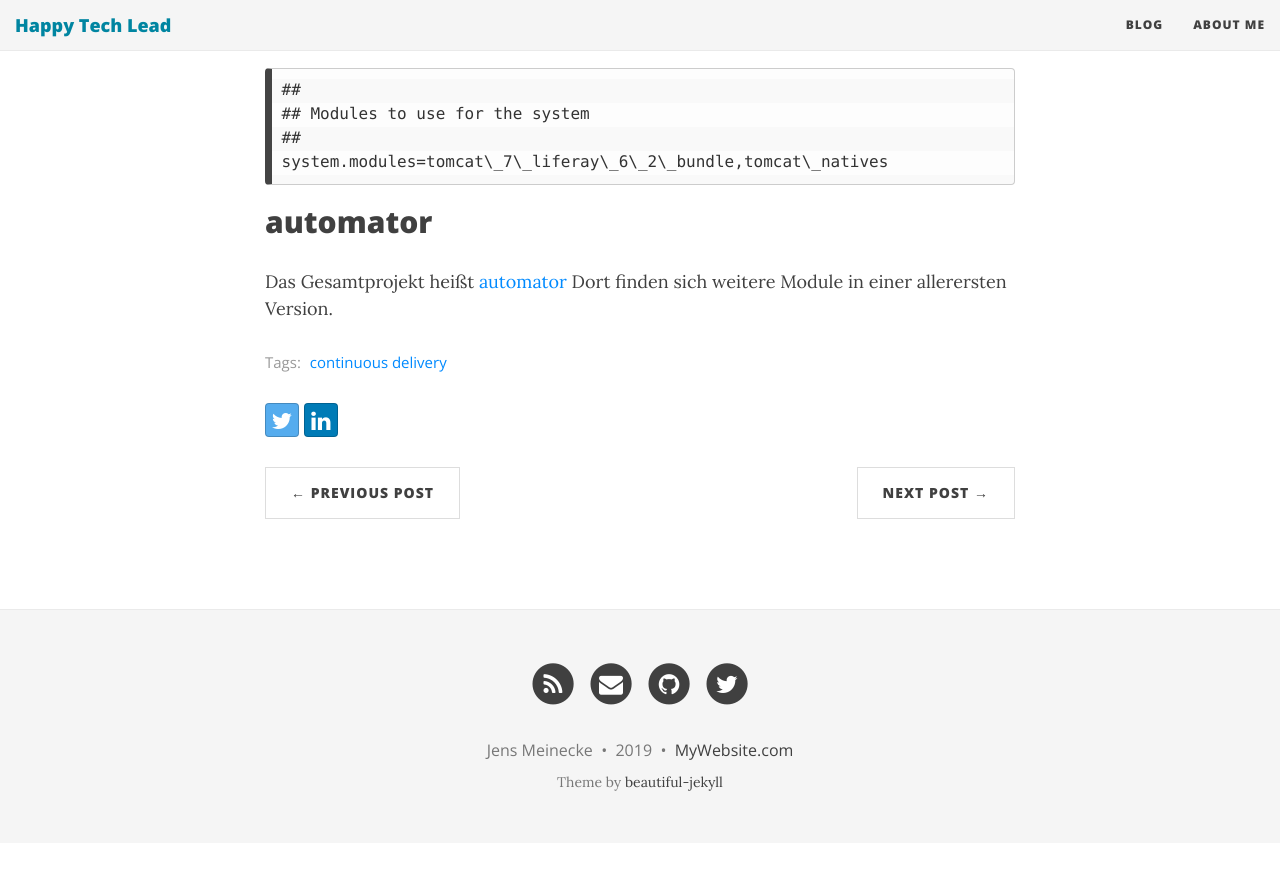
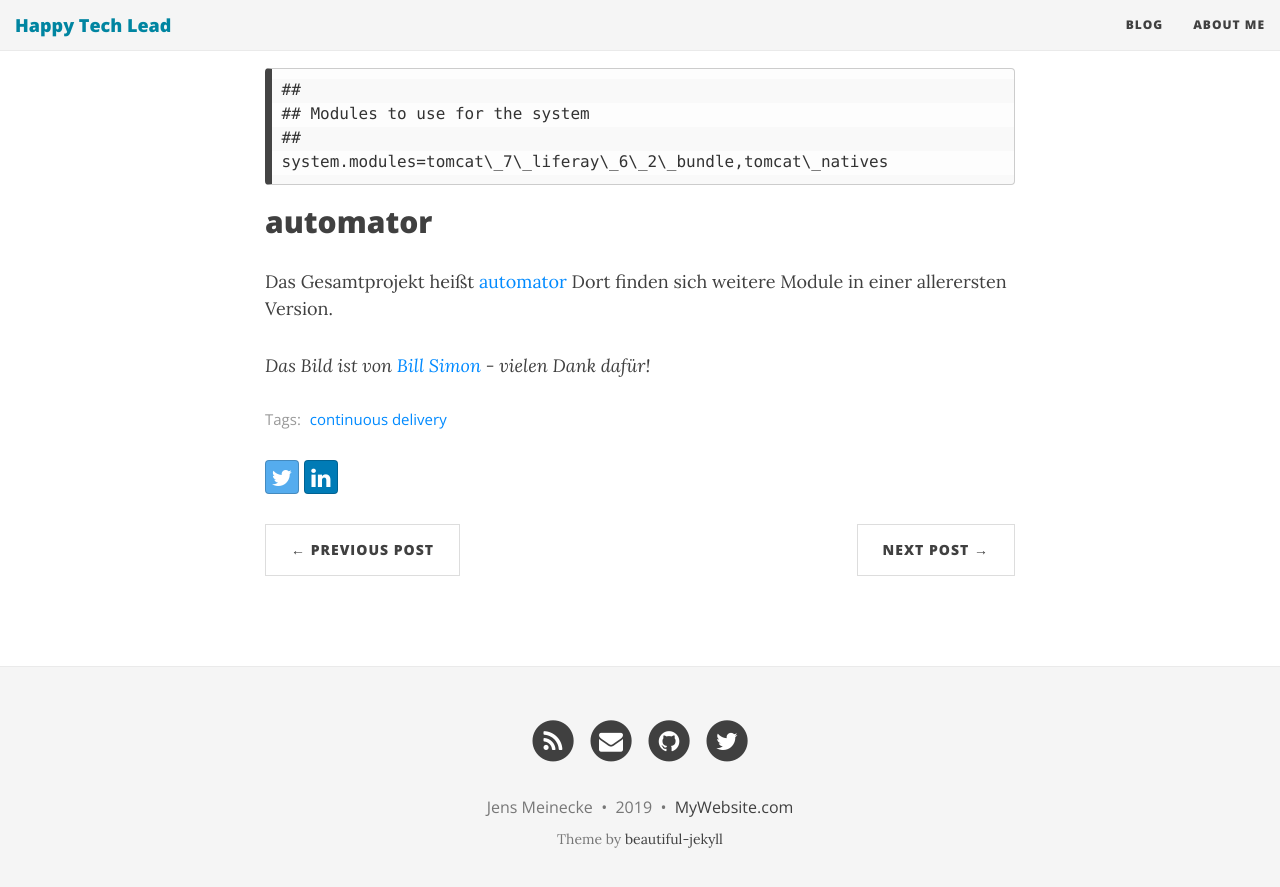
Before and after one commit to meinjens/happytechlead.github.io, a Jekyll site: the page built from _posts/2014-03-02-continuous-delivery-zwischen-null-und-hundert-prozent.md, in a window 1280 px wide and 900 px high, scrolled down 3378 px. Shown: the top 887 px of the window. Built offline with Jekyll 4.4.1, drawn with Linux system fonts in a browser that asks for light colours; nearby versions of some CDN libraries; before the commit the page ends 4221 px from its top, so only the background shows below that.

Commit message:
added credits for image

```diff
--- a/_posts/2014-03-02-continuous-delivery-zwischen-null-und-hundert-prozent.md
+++ b/_posts/2014-03-02-continuous-delivery-zwischen-null-und-hundert-prozent.md
@@ -86,3 +86,5 @@ system.modules=tomcat\_7\_liferay\_6\_2\_bundle,tomcat\_natives
 ## automator
 
 Das Gesamtprojekt heißt [automator](https://github.com/meinjens/automator "automator") Dort finden sich weitere Module in einer allerersten Version.
+
+_Das Bild ist von [Bill Simon](https://www.flickr.com/photos/42892947@N04/) - vielen Dank dafür!_
```
